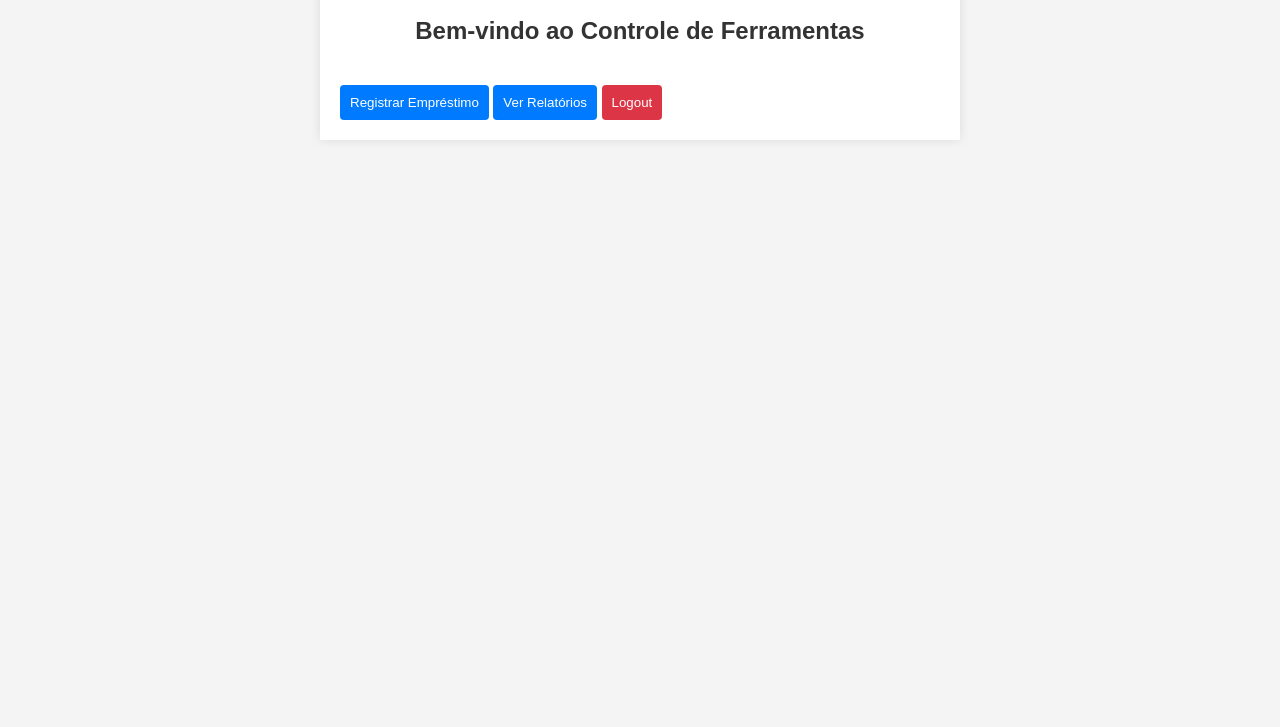
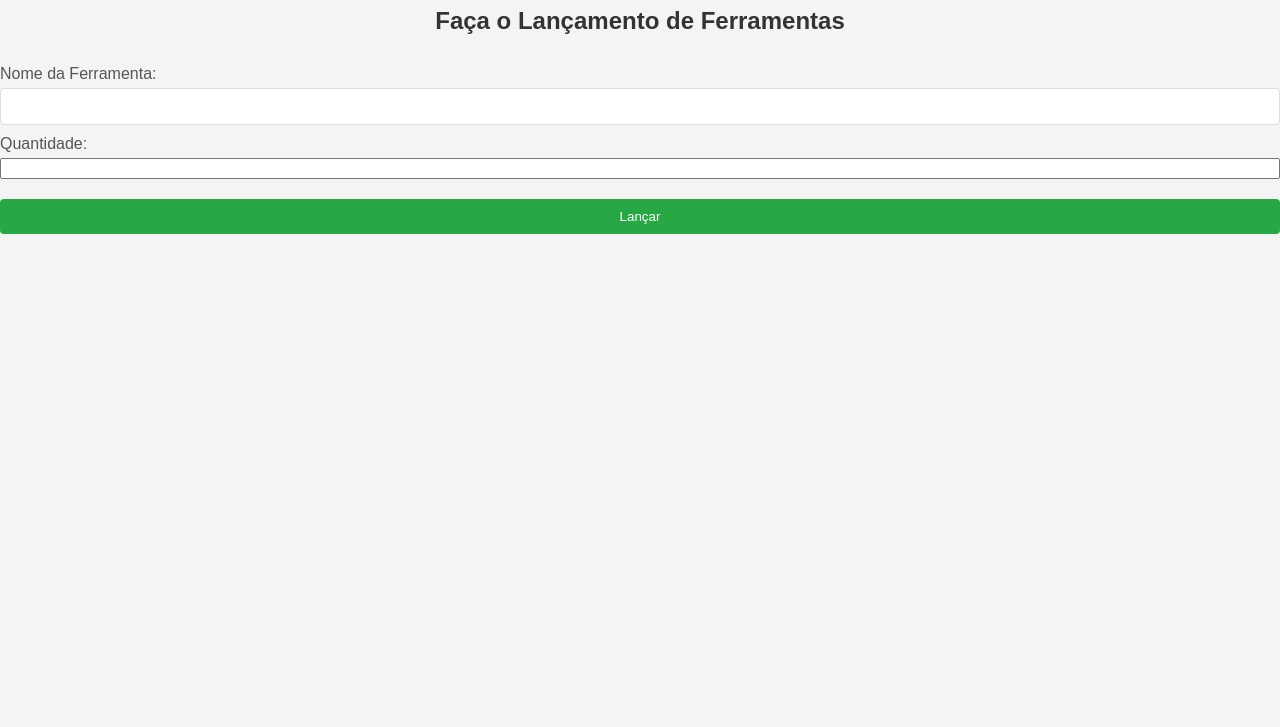
Before and after one commit to Jratier/controle-ferramentas, a plain HTML site: page index.html in a window 1280 px wide. Shown: the part 73-800 px from the top of the page. Drawn offline with Linux system fonts and the light colour scheme; sample sign-in values are in the browser's storage.

Commit message:
Update index.html

```diff
--- a/index.html
+++ b/index.html
@@ -2,21 +2,34 @@
 <html lang="pt-BR">
 <head>
     <meta charset="UTF-8">
-    <title>Controle de Ferramentas</title>
+    <meta name="viewport" content="width=device-width, initial-scale=1.0">
+    <title>Lançamento de Ferramentas</title>
     <link rel="stylesheet" href="css/estilos.css">
 </head>
 <body>
-    <div class="container">
-        <h2>Bem-vindo ao Controle de Ferramentas</h2>
-        <div id="opcoes">
-            <button class="secondary" onclick="window.location.href='emprestimo.html'">Registrar Empréstimo</button>
-            <button class="secondary" onclick="window.location.href='relatorios.html'">Ver Relatórios</button>
-            <div id="admin-opcao" style="display:none;">
-                <button class="secondary" onclick="window.location.href='admin.html'">Administração</button>
-            </div>
-            <button class="danger" onclick="logout()">Logout</button>
-        </div>
+    <h1>Bem-vindo ao Sistema de Lançamentos</h1>
+
+    <script>
+        // Verifica se o usuário está logado
+        if (!localStorage.getItem('loggedIn')) {
+            alert('Você precisa fazer login primeiro.');
+            window.location.href = 'login.html'; // Redireciona para a página de login
+        }
+
+        // O restante do seu código de lançamentos vai aqui
+    </script>
+
+    <!-- Exemplo de área para lançamentos (pode ser ajustada conforme suas necessidades) -->
+    <div id="launch-section">
+        <h2>Faça o Lançamento de Ferramentas</h2>
+        <form id="launchForm">
+            <label for="toolName">Nome da Ferramenta:</label>
+            <input type="text" id="toolName" required>
+            <label for="quantity">Quantidade:</label>
+            <input type="number" id="quantity" required>
+            <button type="submit">Lançar</button>
+        </form>
     </div>
-    <script src="js/scripts.js"></script>
+
 </body>
 </html>
```
